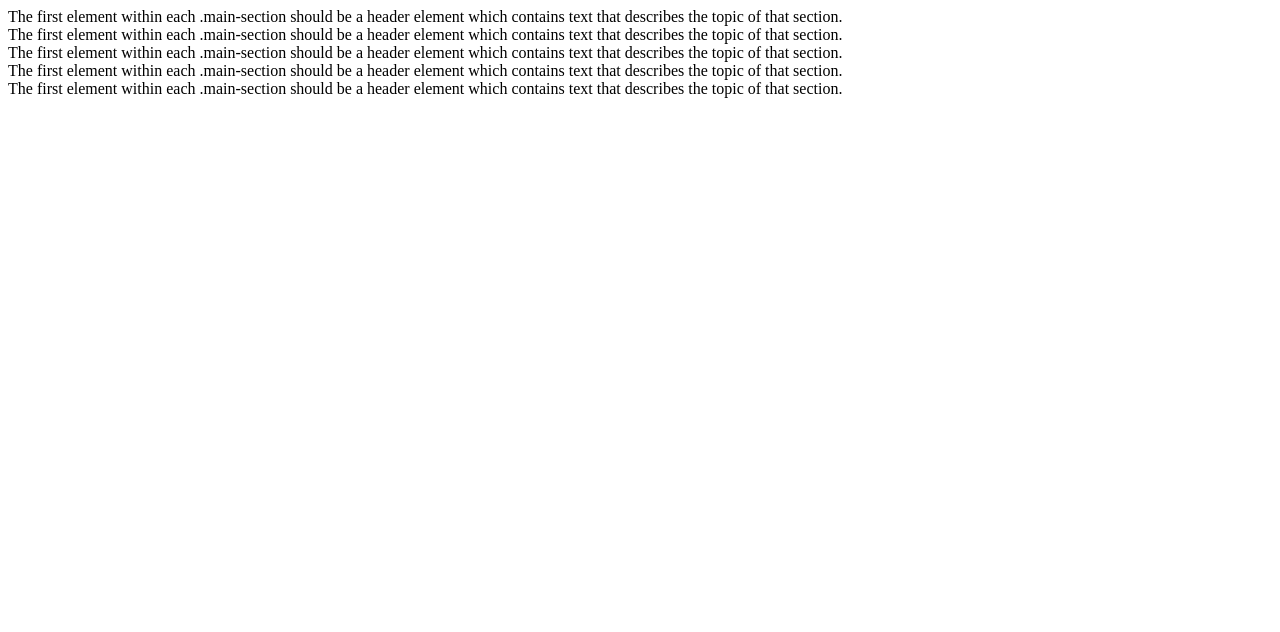
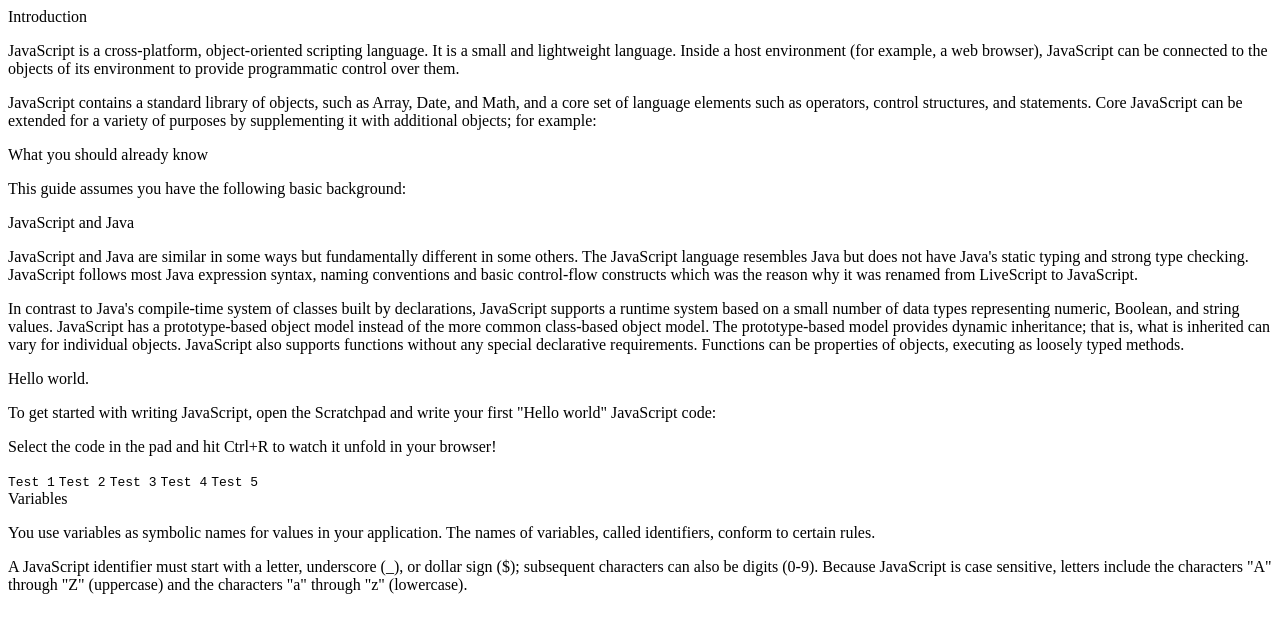
Before and after one commit to dastgeertech/Microverse---Conor---Ghulam-main, a plain HTML site: page index.html in a window 1280 px wide. Drawn offline with Linux system fonts and the light colour scheme.

Commit message:
Update index.html

```diff
--- a/index.html
+++ b/index.html
@@ -10,30 +10,40 @@
     <main id="main-doc">
 
 
-        <section class="main-section">
-            <header id="JavaScript_and_Java">
-                The first element within each .main-section should be a header element which contains text that describes the topic of that section.
-            </header>
+        <section class="main-section" id="Introduction">
+
+            <header>Introduction</header>
+            <p>JavaScript is a cross-platform, object-oriented scripting language. It is a small and lightweight language. Inside a host environment (for example, a web browser), JavaScript can be connected to the objects of its environment to provide programmatic control over them.</p>
+            <p>JavaScript contains a standard library of objects, such as Array, Date, and Math, and a core set of language elements such as operators, control structures, and statements. Core JavaScript can be extended for a variety of purposes by supplementing it with additional objects; for example:</p>
         </section>
-        <section class="main-section">
-            <header id="JavaScript_and_Java">
-                The first element within each .main-section should be a header element which contains text that describes the topic of that section.
-            </header>
+
+        <section class="main-section" id="What_you_should_already_know">
+            <header> What you should already know </header>
+            <p>This guide assumes you have the following basic background:</p>
+            <p></p>
         </section>
-        <section class="main-section" >
-            <header id="JavaScript_and_Java">
-                The first element within each .main-section should be a header element which contains text that describes the topic of that section.
-            </header>
+
+        <section class="main-section" id="JavaScript_and_Java" >
+            <header> JavaScript and Java </header>
+            <p>JavaScript and Java are similar in some ways but fundamentally different in some others. The JavaScript language resembles Java but does not have Java's static typing and strong type checking. JavaScript follows most Java expression syntax, naming conventions and basic control-flow constructs which was the reason why it was renamed from LiveScript to JavaScript.</p>
+            <p>In contrast to Java's compile-time system of classes built by declarations, JavaScript supports a runtime system based on a small number of data types representing numeric, Boolean, and string values. JavaScript has a prototype-based object model instead of the more common class-based object model. The prototype-based model provides dynamic inheritance; that is, what is inherited can vary for individual objects. JavaScript also supports functions without any special declarative requirements. Functions can be properties of objects, executing as loosely typed methods.</p>
         </section>
-        <section class="main-section">
-            <header id="JavaScript_and_Java">
-                The first element within each .main-section should be a header element which contains text that describes the topic of that section.
-            </header>
+
+        <section class="main-section" id="Hello_world">
+            <header>Hello world. </header>
+            <p>To get started with writing JavaScript, open the Scratchpad and write your first "Hello world" JavaScript code:</p>
+            <p>Select the code in the pad and hit Ctrl+R to watch it unfold in your browser!</p>
+            <code>Test 1</code>
+            <code>Test 2</code>
+            <code>Test 3</code>
+            <code>Test 4</code>
+            <code>Test 5</code>
         </section>
-        <section class="main-section">
-            <header id="JavaScript_and_Java">
-                The first element within each .main-section should be a header element which contains text that describes the topic of that section.
-            </header>
+
+        <section class="main-section" id="Variables">
+            <header>Variables</header>
+            <p>You use variables as symbolic names for values in your application. The names of variables, called identifiers, conform to certain rules.</p>
+            <p>A JavaScript identifier must start with a letter, underscore (_), or dollar sign ($); subsequent characters can also be digits (0-9). Because JavaScript is case sensitive, letters include the characters "A" through "Z" (uppercase) and the characters "a" through "z" (lowercase).</p>
         </section>
 
 
```
